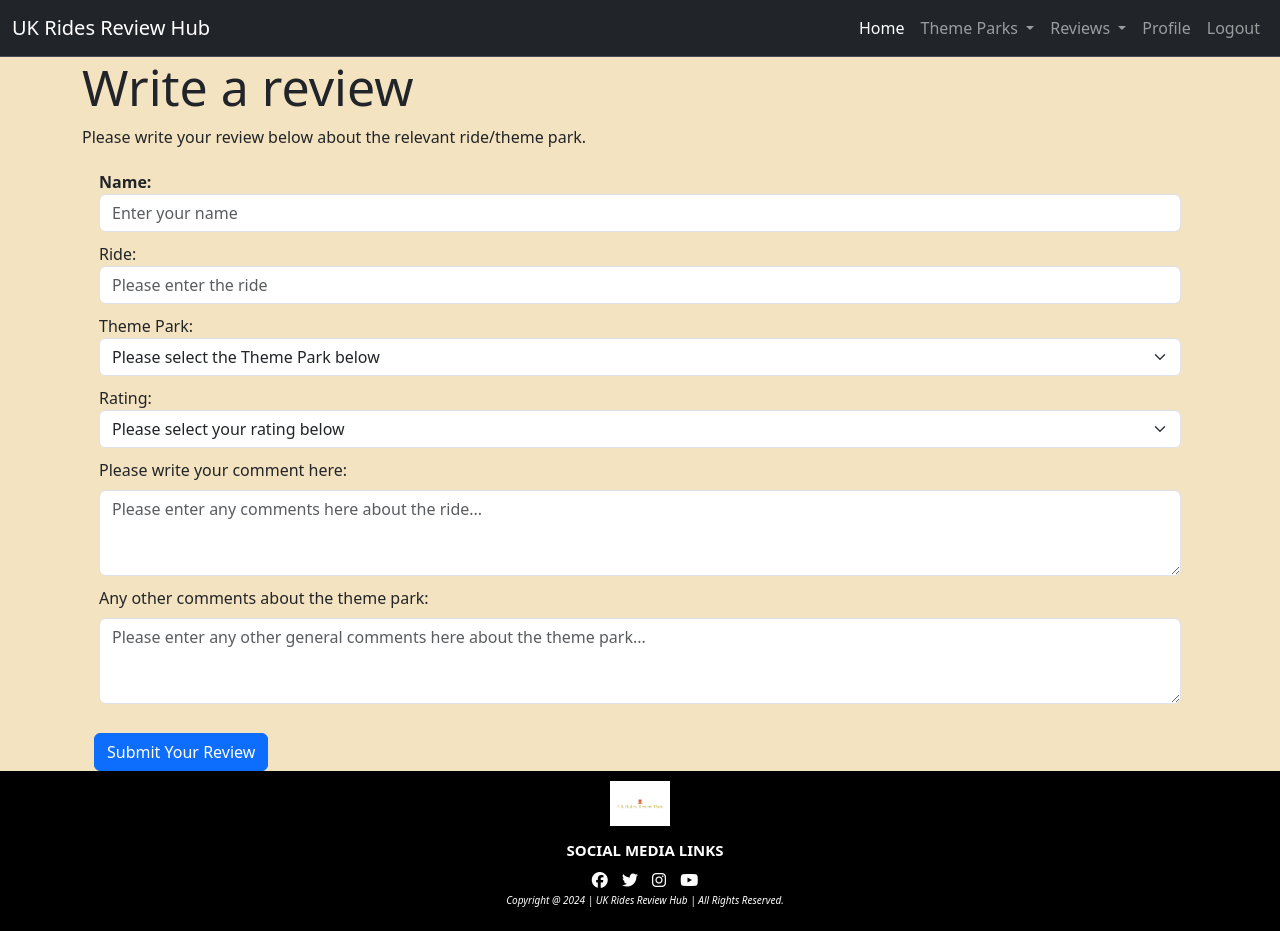
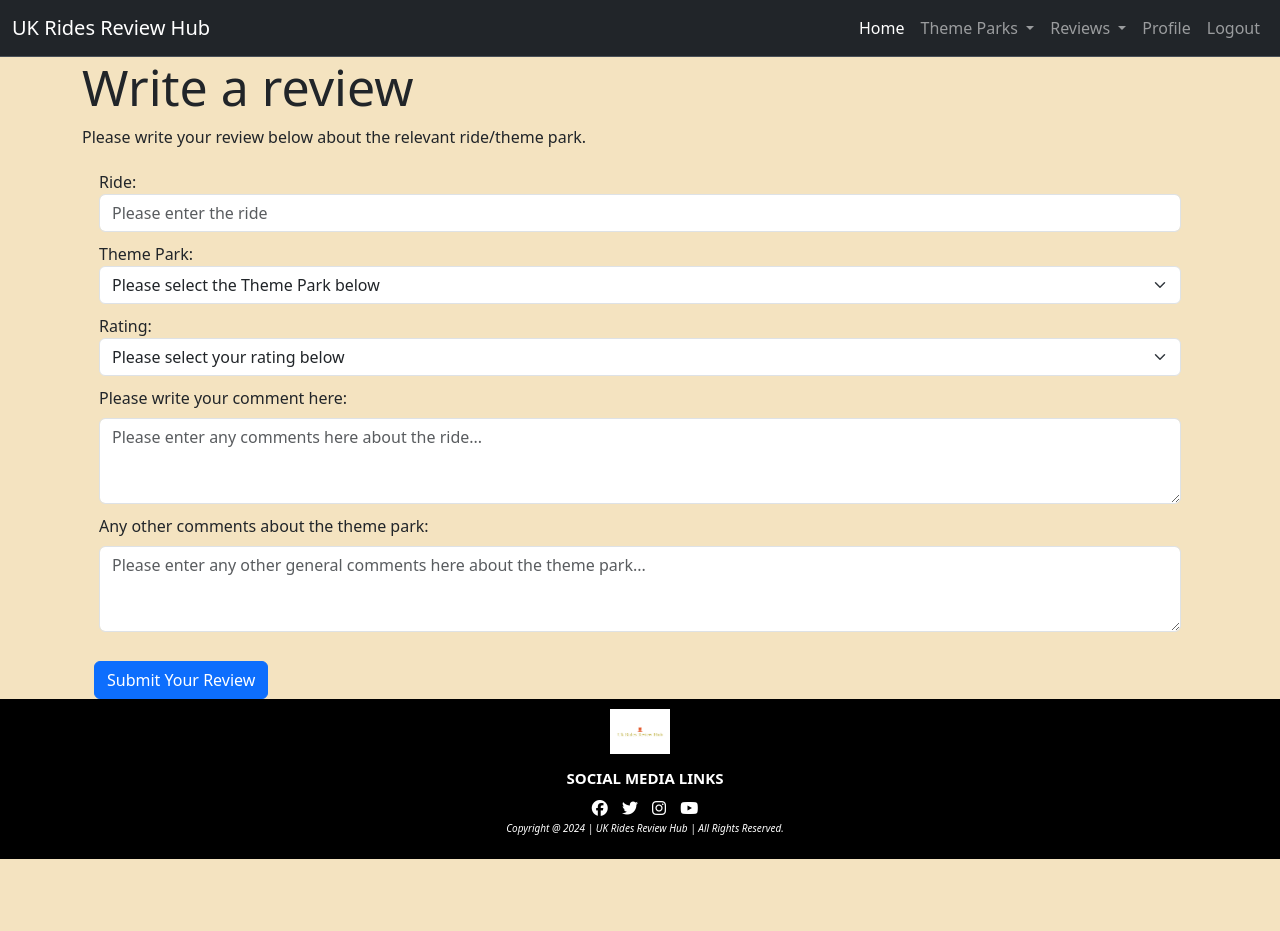
Before and after one commit to hannahro15/Theme-park-reviews-site, a Flask app: page /add_review in a window 1280 px wide. After the commit the page ends 859 px from the top, so only its background shows below. Run offline with Flask 3, Linux system fonts and the light colour scheme; the visitor is signed in with stand-in values (Sample User, id 1); data that the repository does not hold is empty; some libraries are stand-ins or nearby versions.

Commit message:
Remove name form field on multiple pages, change ride to ride_name more

```diff
--- a/templates/add_review.html
+++ b/templates/add_review.html
@@ -5,12 +5,8 @@
 <div class="container">
   <form method="POST" action="{{ url_for('add_review') }}">
     <div class="form-group">
-      <label for="name"><strong>Name: </strong></label>
-      <input type="text" class="form-control" id="name" name="name" placeholder="Enter your name" required>
-    </div>
-    <div class="form-group">
-      <label for="ride">Ride: </label>
-      <input type="text" class="form-control" id="ride" name="ride_name" aria-describedby="ride"
+      <label for="ride_name">Ride: </label>
+      <input type="text" class="form-control" id="ride_name" name="ride_name" aria-describedby="ride_name"
         placeholder="Please enter the ride" minlength="4" maxlength="15" required>
     </div>
     <div class="form-group">
--- a/templates/alton_towers.html
+++ b/templates/alton_towers.html
@@ -34,10 +34,6 @@
                 </div>
                 <div class="modal-body">
                     <form method="POST" action="{{ url_for('add_review') }}">
-                        <div class="form-group">
-                            <label for="name"><strong>Name: </strong></label>
-                            <input type="text" class="form-control" id="name" name="name" placeholder="Enter your name" required>
-                          </div>
                           <!-- Add hidden input for ride_name -->
                           <input type="hidden" name="ride_name" value="{{ ride.ride_name }}">
                           <!-- Add hidden input for theme_park -->
--- a/templates/pleasure_beach.html
+++ b/templates/pleasure_beach.html
@@ -35,11 +35,6 @@
                     </div>
                     <div class="modal-body">
                         <form method="POST" action="{{ url_for('add_review') }}">
-                            <div class="form-group">
-                                <label for="name"><strong>Name: </strong></label>
-                                <input type="text" class="form-control" id="name" name="name"
-                                    placeholder="Enter your name" required>
-                            </div>
                             <!-- Add hidden input for ride_name -->
                             <input type="hidden" name="ride_name" value="{{ ride.ride_name }}">
                             <!-- Add hidden input for theme_park -->
--- a/templates/rides.html
+++ b/templates/rides.html
@@ -41,11 +41,6 @@
                     </div>
                     <div class="modal-body">
                         <form method="POST" action="{{ url_for('add_review') }}">
-                            <div class="form-group">
-                                <label for="name"><strong>Name: </strong></label>
-                                <input type="text" class="form-control" id="name" name="name"
-                                    placeholder="Enter your name" required>
-                            </div>
                             <!-- Add hidden input for ride_name -->
                             <input type="hidden" name="ride_name" value="{{ ride.ride_name }}">
                             <!-- Add hidden input for theme_park -->
--- a/templates/thorpe_park.html
+++ b/templates/thorpe_park.html
@@ -34,11 +34,6 @@
                     </div>
                     <div class="modal-body">
                         <form method="POST" action="{{ url_for('add_review') }}">
-                            <div class="form-group">
-                                <label for="name"><strong>Name: </strong></label>
-                                <input type="text" class="form-control" id="name" name="name"
-                                    placeholder="Enter your name" required>
-                            </div>
                             <!-- Add hidden input for ride_name -->
                             <input type="hidden" name="ride_name" value="{{ ride.ride_name }}">
                             <!-- Add hidden input for theme_park -->
```
Also changed, not shown: templates/edit_review.html (+2 -7 lines).
